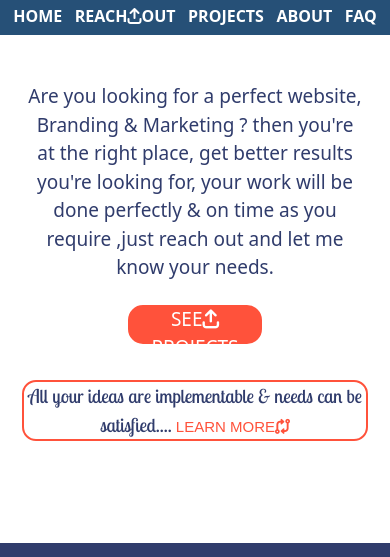
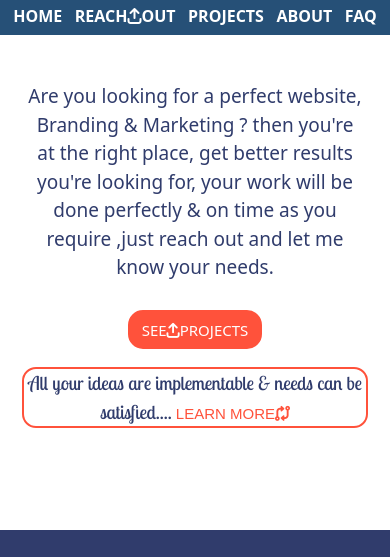
Before and after one commit to BrianKayy/myPortifolio, a website: page index.html in a window 390 px wide. Shown: the part 103-660 px from the top of the page. Drawn offline with nearby package versions, Linux system fonts and the light colour scheme.

Commit message:
FONTIZA CHANGE

```diff
--- a/myPersonalcss/style.css
+++ b/myPersonalcss/style.css
@@ -139,7 +139,7 @@
 }
 
 .mybtn{
-    font-size: 19px;
+    font-size: 15px;
     border: solid 3px #fff;
     background: #ff523b;
     color: #fff;
```
